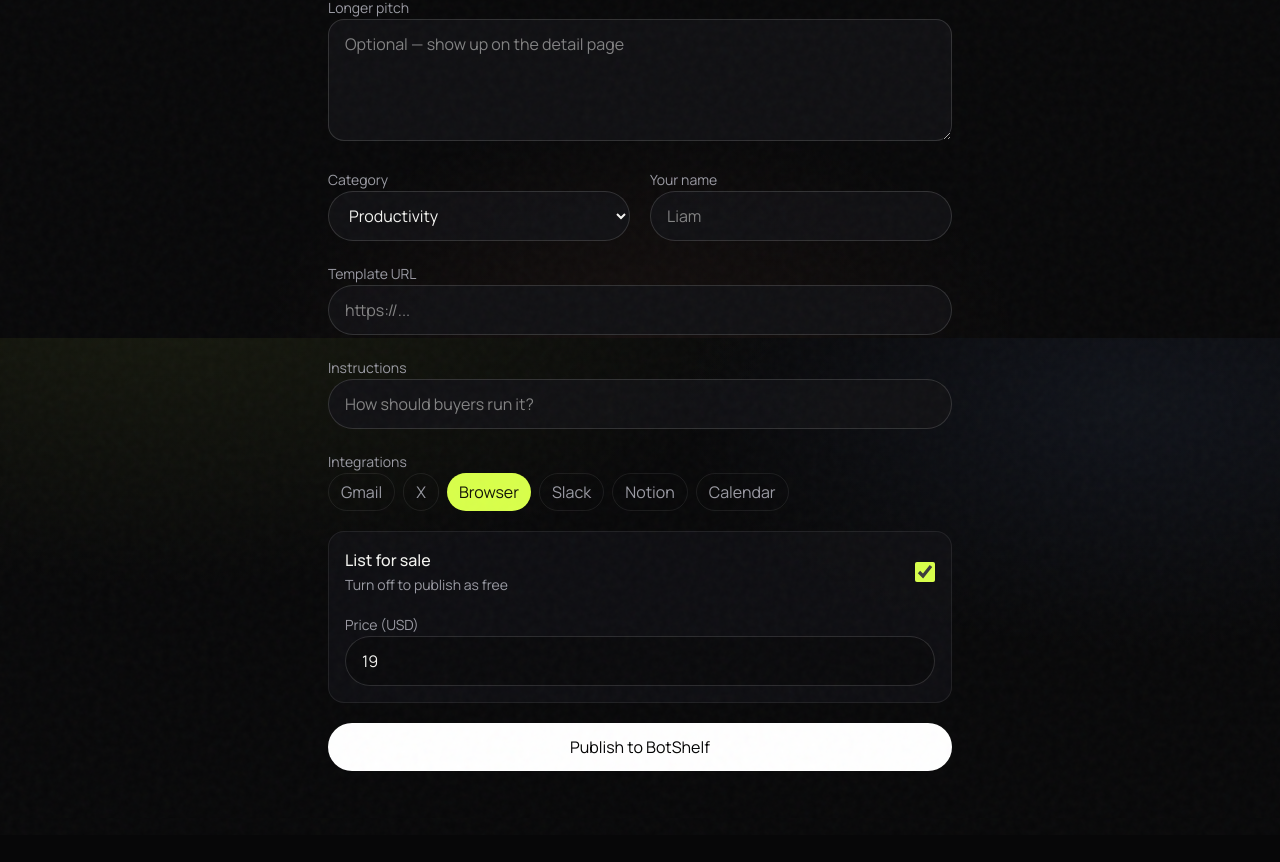
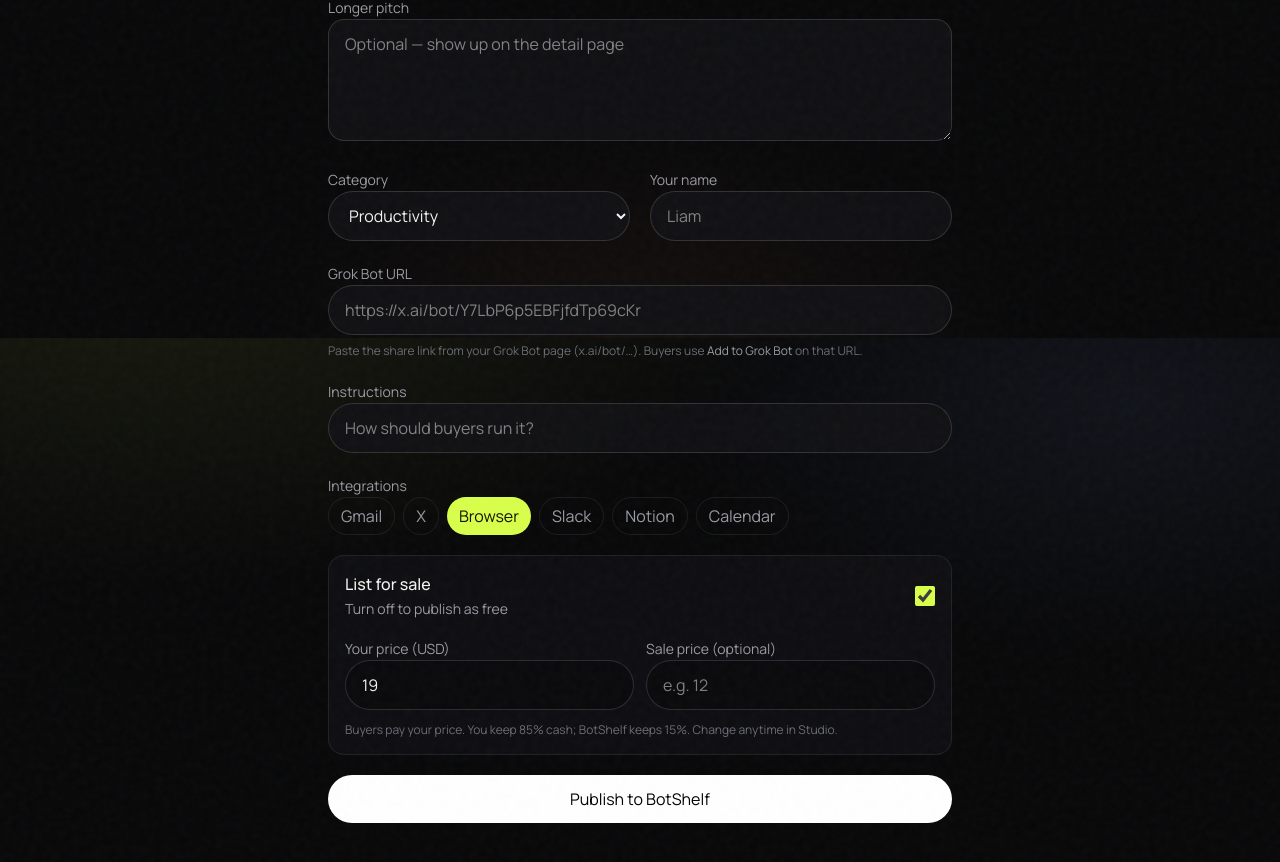
Before and after one commit to darylbleach/botshelf, a Next.js app: page /submit in a window 1280 px wide. Shown: the part 462-1324 px from the top of the page. Before the commit the page ends 1297 px from the top, so only its background shows below. Built offline with nearby package versions, Linux system fonts and the light colour scheme.

Commit message:
Sync BotShelf submit page

```diff
--- a/src/app/submit/page.tsx
+++ b/src/app/submit/page.tsx
@@ -26,6 +26,9 @@ export default function SubmitPage() {
     setError(null);
     const form = new FormData(e.currentTarget);
     const priceCents = listForSale ? Math.round(Number(price) * 100) : 0;
+    const saleRaw = String(form.get("salePrice") ?? "").trim();
+    const salePriceCents =
+      listForSale && saleRaw !== "" ? Math.round(Number(saleRaw) * 100) : undefined;
 
     try {
       const res = await fetch("/api/templates", {
@@ -38,6 +41,7 @@ export default function SubmitPage() {
           category: form.get("category"),
           author: form.get("author"),
           priceCents,
+          salePriceCents,
           templateUrl: form.get("templateUrl"),
           instructions: form.get("instructions"),
           integrations,
@@ -45,7 +49,22 @@ export default function SubmitPage() {
         }),
       });
       const data = await res.json();
-      if (!res.ok) throw new Error("Could not publish template");
+      if (!res.ok) {
+        throw new Error(
+          typeof data.error === "string" ? data.error : "Could not publish template",
+        );
+      }
+      if (priceCents > 0) {
+        await fetch(`/api/templates/${data.template.id}`, {
+          method: "PATCH",
+          headers: { "Content-Type": "application/json" },
+          body: JSON.stringify({
+            authorId: data.template.authorId,
+            priceCents,
+            salePriceCents: salePriceCents ?? null,
+          }),
+        });
+      }
       router.push(`/templates/${data.template.slug}`);
     } catch (err) {
       setError(err instanceof Error ? err.message : "Submit failed");
@@ -62,7 +81,8 @@ export default function SubmitPage() {
         Submit a template
       </h1>
       <p className="mt-3 text-[var(--fg-muted)]">
-        List free or paid. Paid listings pay you 85% in credits on every sale.
+        You set the price. Paid listings pay you <span className="text-white">85% cash</span> via
+        Stripe Connect on every sale.
       </p>
 
       <form onSubmit={onSubmit} className="mt-10 space-y-5">
@@ -100,12 +120,16 @@ export default function SubmitPage() {
           <Field label="Your name" name="author" required placeholder="Liam" />
         </div>
         <Field
-          label="Template URL"
+          label="Grok Bot URL"
           name="templateUrl"
           required
           type="url"
-          placeholder="https://..."
+          placeholder="https://x.ai/bot/Y7LbP6p5EBFjfdTp69cKr"
         />
+        <p className="-mt-3 text-xs text-[var(--fg-dim)]">
+          Paste the share link from your Grok Bot page (x.ai/bot/…). Buyers use{" "}
+          <span className="text-[var(--fg-muted)]">Add to Grok Bot</span> on that URL.
+        </p>
         <Field
           label="Instructions"
           name="instructions"
@@ -149,8 +173,9 @@ export default function SubmitPage() {
             />
           </label>
           {listForSale && (
-            <label className="mt-4 block space-y-2">
-              <span className="text-sm text-[var(--fg-muted)]">Price (USD)</span>
+            <div className="mt-4 grid gap-3 sm:grid-cols-2">
+              <label className="block space-y-2">
+                <span className="text-sm text-[var(--fg-muted)]">Your price (USD)</span>
                 <input
                   value={price}
                   onChange={(e) => setPrice(e.target.value)}
@@ -160,6 +185,22 @@ export default function SubmitPage() {
                   className="w-full rounded-full border border-[var(--line-strong)] bg-black/30 px-4 py-3 text-sm outline-none"
                 />
               </label>
+              <label className="block space-y-2">
+                <span className="text-sm text-[var(--fg-muted)]">Sale price (optional)</span>
+                <input
+                  name="salePrice"
+                  type="number"
+                  min="1"
+                  step="1"
+                  placeholder="e.g. 12"
+                  className="w-full rounded-full border border-[var(--line-strong)] bg-black/30 px-4 py-3 text-sm outline-none"
+                />
+              </label>
+              <p className="sm:col-span-2 text-xs text-[var(--fg-dim)]">
+                Buyers pay your price. You keep 85% cash; BotShelf keeps 15%. Change anytime in
+                Studio.
+              </p>
+            </div>
           )}
         </div>
 
```
Lines whose indentation alone changed are shown as unchanged.
